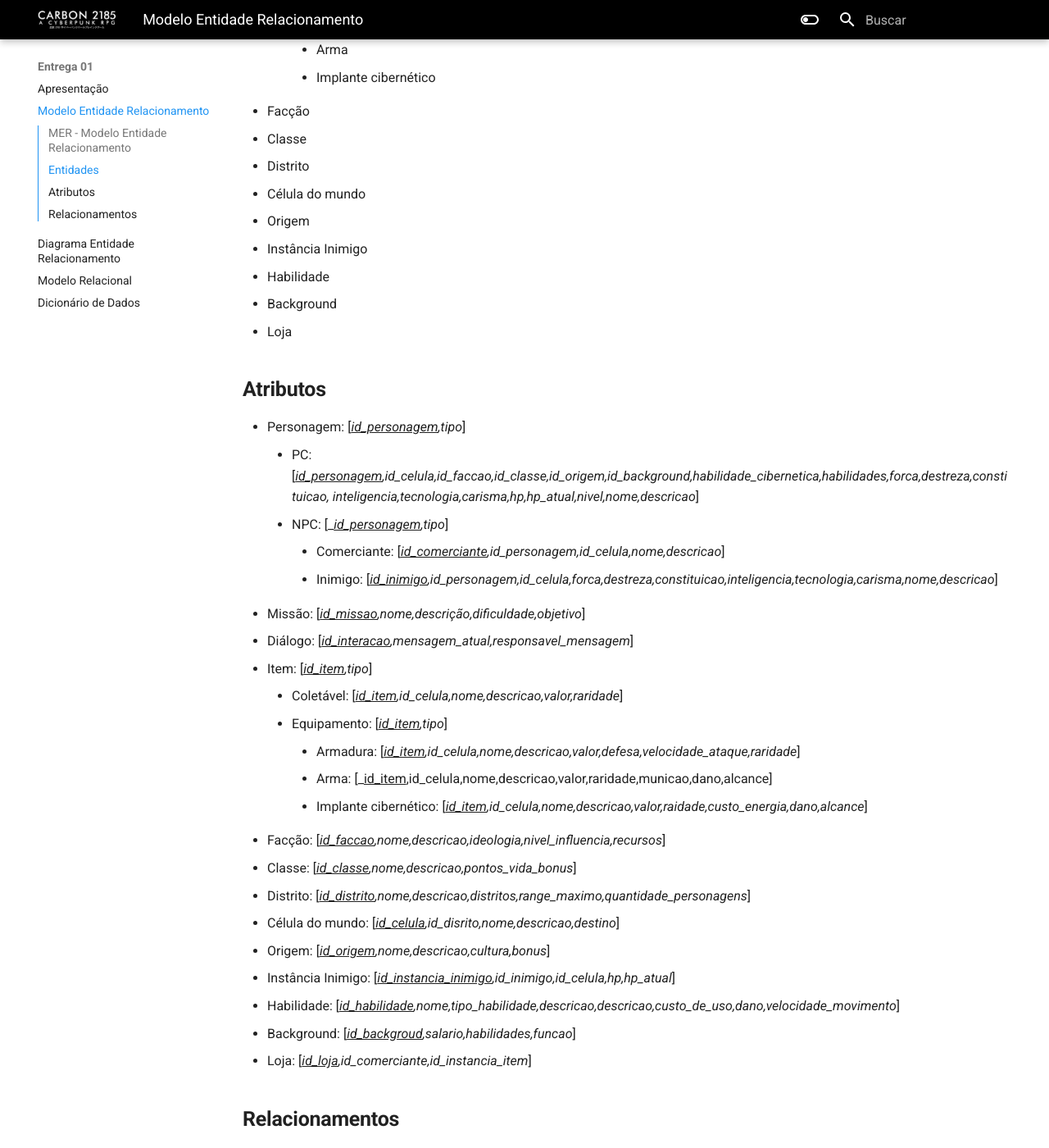
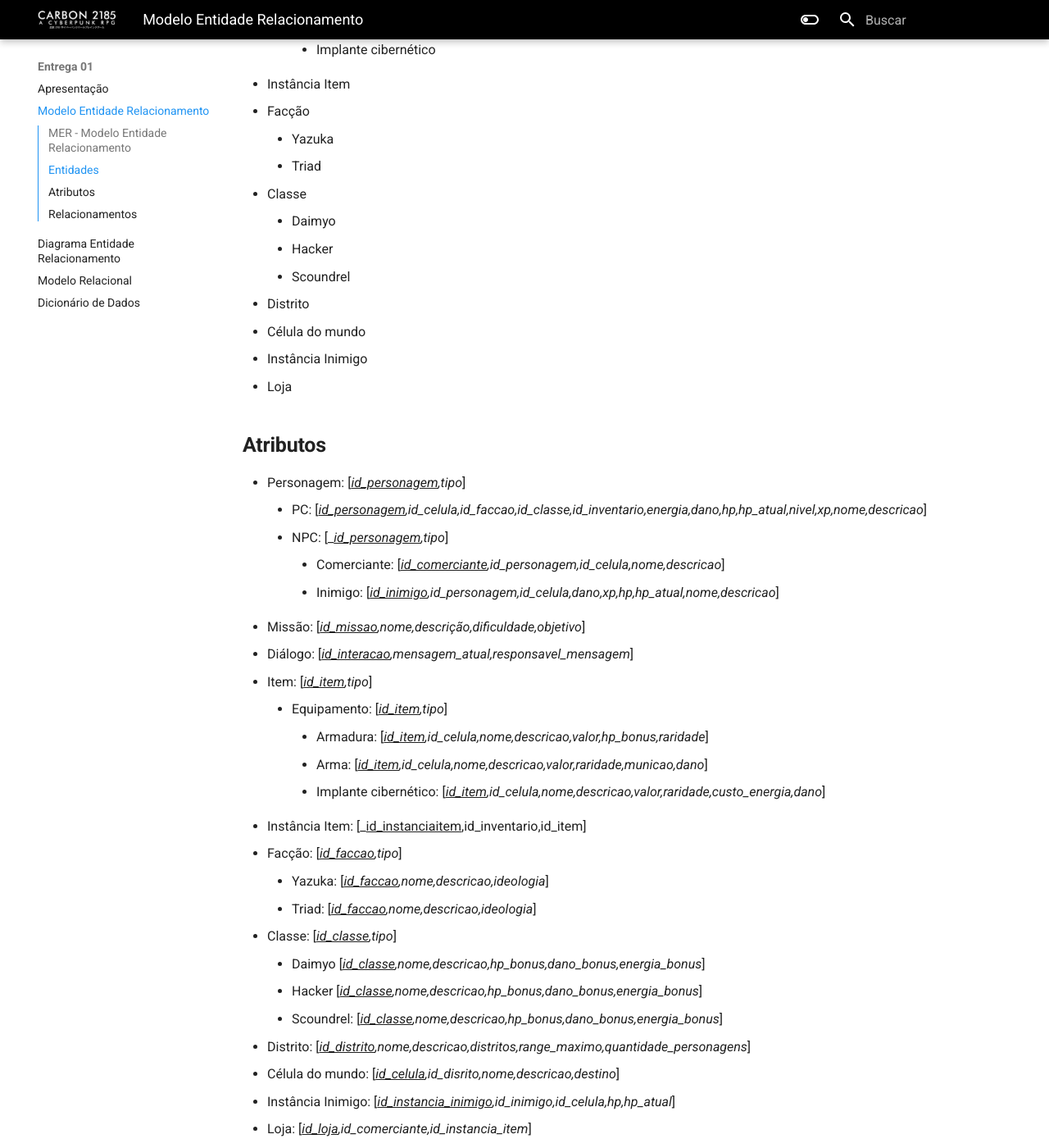
Before and after one commit to SBD1/2024.2-Carbon2185, an MkDocs documentation site: the page built from docs/entrega-1/MER.md, in a window 1280 px wide and 1400 px high, scrolled down 776 px. Shown: the whole window at 82% size. Built offline with MkDocs 1.6.1 and Material for MkDocs 9.7.7, drawn with Linux system fonts in a browser that asks for light colours.

Commit message:
Mudanças no MER

```diff
--- a/docs/entrega-1/MER.md
+++ b/docs/entrega-1/MER.md
@@ -14,45 +14,48 @@ O Modelo Entidade-Relacionamento é uma abordagem conceitual que organiza as inf
 - Missão
 - Diálogo
 - Item
-    - Coletável
     - Equipamento
         - Armadura
         - Arma
         - Implante cibernético
+- Instância Item
 - Facção
+    - Yazuka
+    - Triad
 - Classe
+    - Daimyo
+    - Hacker
+    - Scoundrel
 - Distrito
 - Célula do mundo
-- Origem
 - Instância Inimigo
-- Habilidade
-- Background
 - Loja
 
 ## **Atributos**
 
 - Personagem: [<ins>_id_personagem</ins>,tipo_]
-    - PC: [<ins>_id_personagem</ins>,id_celula,id_faccao,id_classe,id_origem,id_background,habilidade_cibernetica,habilidades,forca,destreza,constituicao,
-    inteligencia,tecnologia,carisma,hp,hp_atual,nivel,nome,descricao_]
+    - PC: [<ins>_id_personagem</ins>,id_celula,id_faccao,id_classe,id_inventario,energia,dano,hp,hp_atual,nivel,xp,nome,descricao_]
     - NPC: [_<ins>_id_personagem</ins>,tipo_]
         - Comerciante: [_<ins>id_comerciante</ins>,id_personagem,id_celula,nome,descricao_]
-        - Inimigo: [_<ins>id_inimigo</ins>,id_personagem,id_celula,forca,destreza,constituicao,inteligencia,tecnologia,carisma,nome,descricao_]
+        - Inimigo: [_<ins>id_inimigo</ins>,id_personagem,id_celula,dano,xp,hp,hp_atual,nome,descricao_]
 - Missão: [_<ins>id_missao</ins>,nome,descrição,dificuldade,objetivo_]
 - Diálogo: [_<ins>id_interacao</ins>,mensagem_atual,responsavel_mensagem_]
 - Item: [_<ins>id_item</ins>,tipo_]
-    - Coletável: [_<ins>id_item</ins>,id_celula,nome,descricao,valor,raridade_]
     - Equipamento: [_<ins>id_item</ins>,tipo_]
-        - Armadura: [_<ins>id_item</ins>,id_celula,nome,descricao,valor,defesa,velocidade_ataque,raridade_]
-        - Arma: [_<ins>id_item</ins>,id_celula,nome,descricao,valor,raridade,municao,dano,alcance]
-        - Implante cibernético: [_<ins>id_item</ins>,id_celula,nome,descricao,valor,raidade,custo_energia,dano,alcance_]
-- Facção: [_<ins>id_faccao</ins>,nome,descricao,ideologia,nivel_influencia,recursos_]
-- Classe: [_<ins>id_classe</ins>,nome,descricao,pontos_vida_bonus_]
+        - Armadura: [_<ins>id_item</ins>,id_celula,nome,descricao,valor,hp_bonus,raridade_]
+        - Arma: [_<ins>id_item</ins>,id_celula,nome,descricao,valor,raridade,municao,dano_]
+        - Implante cibernético: [_<ins>id_item</ins>,id_celula,nome,descricao,valor,raridade,custo_energia,dano_]
+- Instância Item: [_<ins>id_instanciaitem</ins>,id_inventario,id_item]
+- Facção: [_<ins>id_faccao</ins>,tipo_]
+    - Yazuka: [_<ins>id_faccao</ins>,nome,descricao,ideologia_]
+    - Triad: [_<ins>id_faccao</ins>,nome,descricao,ideologia_]
+- Classe: [_<ins>id_classe</ins>,tipo_]
+    - Daimyo [_<ins>id_classe</ins>,nome,descricao,hp_bonus,dano_bonus,energia_bonus_]
+    - Hacker [_<ins>id_classe</ins>,nome,descricao,hp_bonus,dano_bonus,energia_bonus_]
+    - Scoundrel: [_<ins>id_classe</ins>,nome,descricao,hp_bonus,dano_bonus,energia_bonus_]
 - Distrito: [_<ins>id_distrito</ins>,nome,descricao,distritos,range_maximo,quantidade_personagens_]
 - Célula do mundo: [_<ins>id_celula</ins>,id_disrito,nome,descricao,destino_]
-- Origem: [_<ins>id_origem</ins>,nome,descricao,cultura,bonus_]
 - Instância Inimigo: [_<ins>id_instancia_inimigo</ins>,id_inimigo,id_celula,hp,hp_atual_]
-- Habilidade: [_<ins>id_habilidade</ins>,nome,tipo_habilidade,descricao,descricao,custo_de_uso,dano,velocidade_movimento_]
-- Background: [_<ins>id_backgroud</ins>,salario,habilidades,funcao_]
 - Loja: [_<ins>id_loja</ins>,id_comerciante,id_instancia_item_]
 
 
```
Also changed, not shown: docs/entrega-2/Normalização.md (line endings or trailing spaces).
